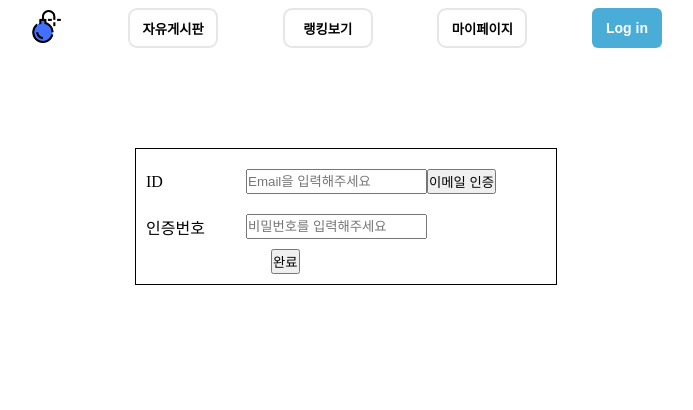
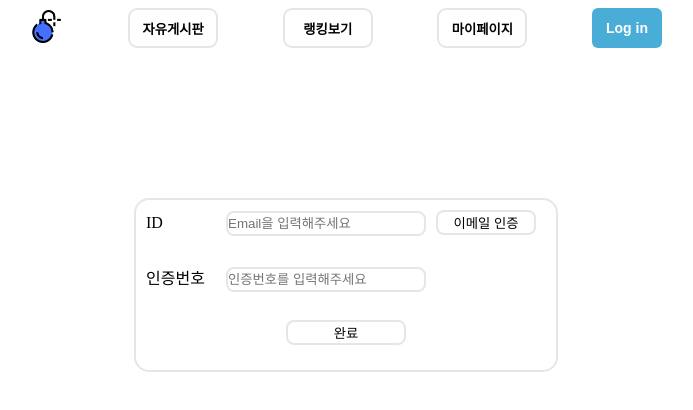
Before and after one commit to wooseokc/zb-Team-FE, a Next.js app: page /info/passwordPage in a window 1280 px wide. Shown: the top 410 px of the page, without its empty margins (294-987 px from the left). Built offline with nearby package versions, Linux system fonts and the light colour scheme.

Commit message:
Update✨ 비밀번호 찾기 페이지 추가

```diff
--- a/components/info/Password.tsx
+++ b/components/info/Password.tsx
@@ -1,69 +1,167 @@
-import React from "react";
+import axios from 'axios';
+import React, { useState } from "react";
 import styled from 'styled-components';
 
 export default function Password() {
+  const [email, setEmail] = useState('');
+  const [error, setError] = useState('');
+  const emailRegExp = /^[0-9a-zA-Z]([-_.]?[0-9a-zA-Z])*@[0-9a-zA-Z]([-_.]?[0-9a-zA-Z])*.[a-zA-Z]{2,3}$/i;
+  let emailAuthKey = '';
 
-  const onSubmit = (e: React.FormEvent) => {
+  const onSubmit = async(e: React.FormEvent<HTMLFormElement>) => {
     e.preventDefault();
+    const data = {
+      email: email,
+      validationKey: emailAuthKey,
+    }
+    try {
+      const respone = await axios.post('https://minesweeper.hanjoon.dev/minesweeper/gamer/validation', data)
+      console.log(respone);
+    } catch (e) {
+      console.log(e);
+    }
+  }
+
+  const emailChangedHandler = (e: React.FormEvent<HTMLInputElement>) => {
+    setEmail(e.currentTarget.value);
+  }
+
+  const emailAuthSubmit = async () => {
+    if (!emailRegExp.test(email)) {
+      setError('ID를 확인해주세요.')
+      return;
+    } else {
+      setError('');
+    }
+    const data = {
+      email: email,
+    }
+    const respone = await axios.patch('https://minesweeper.hanjoon.dev/minesweeper/gamer/validation', data)
+    console.log(respone);
+    emailAuthKey = respone.data;
   }
 
   return (
     <StyleForm onSubmit={onSubmit}>
-      <div><span>ID</span><input type='email' required placeholder='Email을 입력해주세요' /><input type='button' value='이메일 인증' /></div>
-      <div><span>인증번호</span><input type='password' required placeholder='비밀번호를 입력해주세요' /></div>
-      <div><input type='submit' value='완료' /></div>
+      <PasswordAuthEmailBox>
+        <PasswordAuthEmailName>ID</PasswordAuthEmailName>
+        <PasswordAuthEmailInput
+          type='email'
+          required
+          placeholder='Email을 입력해주세요'
+          onChange={emailChangedHandler}
+        />
+        <PasswordAuthEmailAuthBtn type='button' value='이메일 인증' onClick={emailAuthSubmit} />
+      </PasswordAuthEmailBox>
+      {error && <ErrorSpan className='authError'>{error}</ErrorSpan>}
+      <PasswordAuthNumBox>
+        <PasswordAuthNumName>인증번호</PasswordAuthNumName>
+        <PasswordAuthNumInput type='password' required placeholder='인증번호를 입력해주세요' />
+      </PasswordAuthNumBox>
+      <PaaswordAuthSubmitBtn type='submit' value='완료' />
     </StyleForm>
   )
 }
 const StyleForm = styled.form`
   width: 100%;
   max-width: 400px;
+  height: 150px;
 
-  border: 1px solid black;
+  border: 2px solid #e6e6e6;
+  border-radius: 15px;
+
+  margin: 0 auto;
+  padding: 10px;
 
   position: relative;
-  top: 100px;
+  top: 150px;
+
   display: flex;
   flex-direction: column;
-  margin: 0 auto;
-  padding: 10px 10px;
-  div {
-    display: flex;
-    align-items: center;
-    margin: 10px 0;
+  justify-content: space-between;
+
+  input {
+    padding: 0;
+    box-sizing: border-box;
   }
-  span {
-    width: 100px;
 
-    display: inline-block;
+`
+const PasswordAuthEmailBox = styled.div`
+  width: 100%;
+
+  margin-bottom: 15px;
+`;
+const PasswordAuthEmailName = styled.span`
+  width: 80px;
+
+  display: inline-block;
+`;
+
+const PasswordAuthEmailInput = styled.input`
+  width: 200px;
+  height: 25px;
+  border: 2px solid #e6e6e6;
+  border-radius: 8px;
+`;
+
+const PasswordAuthEmailAuthBtn = styled.input`
+  width: 100px;
+  height: 25px;
+  border: 2px solid #e6e6e6;
+  border-radius: 8px;
+
+  margin-left: 10px;
+
+  background-color: #fff;
+
+
+  display: inline-block;
+  cursor: pointer;
+  &:hover {
+    background-color: #464646;
+    color:#fff;
   }
-  input {
-    height: 25px;
-    box-sizing: border-box;
+`;
 
-    padding: 0;
+const PasswordAuthNumBox = styled.div`
+  width: 100%;
+`;
+
+const PasswordAuthNumName = styled.span`
+  width: 80px;
+
+  display: inline-block;
+`;
+
+const PasswordAuthNumInput = styled.input`
+  width: 200px;
+  height: 25px;
+  border: 2px solid #e6e6e6;
+  border-radius: 8px;
+`;
+
+const PaaswordAuthSubmitBtn = styled.input`
+  width: 120px;
+  height: 25px;
+  border: 2px solid #e6e6e6;
+  border-radius: 8px;
+
+  margin: 15px auto;
+
+  background-color: #fff;
+
+  display: inline-block;
+  cursor: pointer;
+
+  &:hover {
+    background-color: #464646;
+    color:#fff;
   }
-  div:nth-child(3) {
-    width: 150px;
+`;
 
-    margin: 0 auto;
-    button {
-      width: 100%;
-      background-color: #fff;
-      outline: 0;
-      border: 0;
-
-      cursor: pointer;
-    }
-  }
-  div:nth-child(4) {
-    width: 150px;
-
-    margin: 10px auto;
-    input{
-      width: 100%;
-
-      cursor: pointer;
-    }
-  }
-`
+const ErrorSpan = styled.span`
+  color: tomato;
+  text-align: center;
+  font-weight: bold;
+  font-size: 12px;
+`;
```
